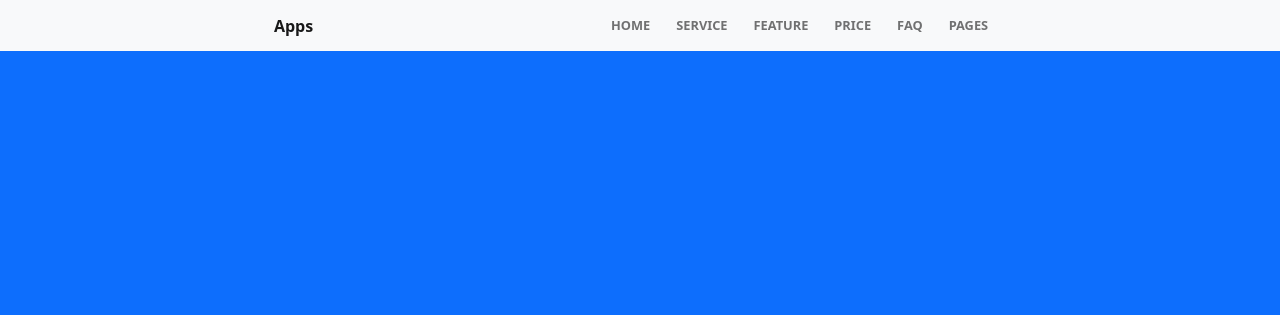
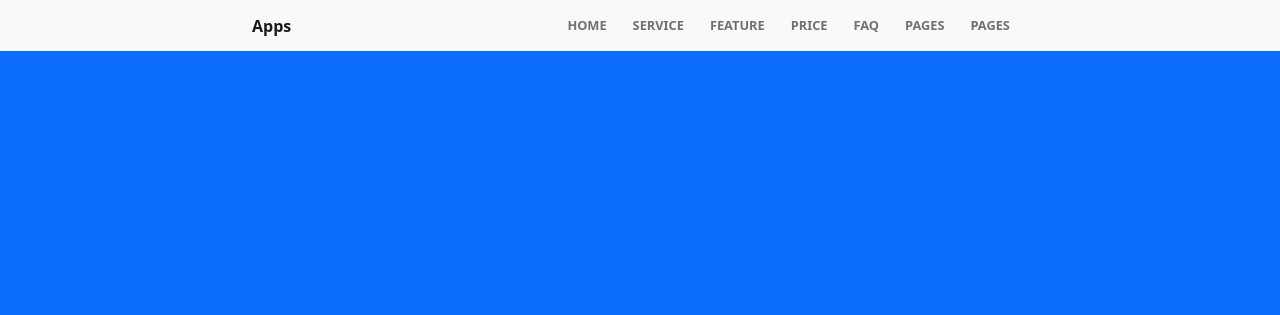
Before and after one commit to saqibashrafff/Capstone-Project1, a plain HTML site: page index.html in a window 1280 px wide. Shown: the top 315 px of the page. Drawn offline with nearby package versions, Linux system fonts and the light colour scheme.

Commit message:
Second Commit

```diff
--- a/index.html
+++ b/index.html
@@ -41,6 +41,10 @@
             <li class="nav-item">
                 <a class="nav-link" href="">PAGES</a>
             </li>
+
+            <li class="nav-item">
+                <a class="nav-link" href="">PAGES</a>
+            </li>
         </ul>
     </nav>
 
```
